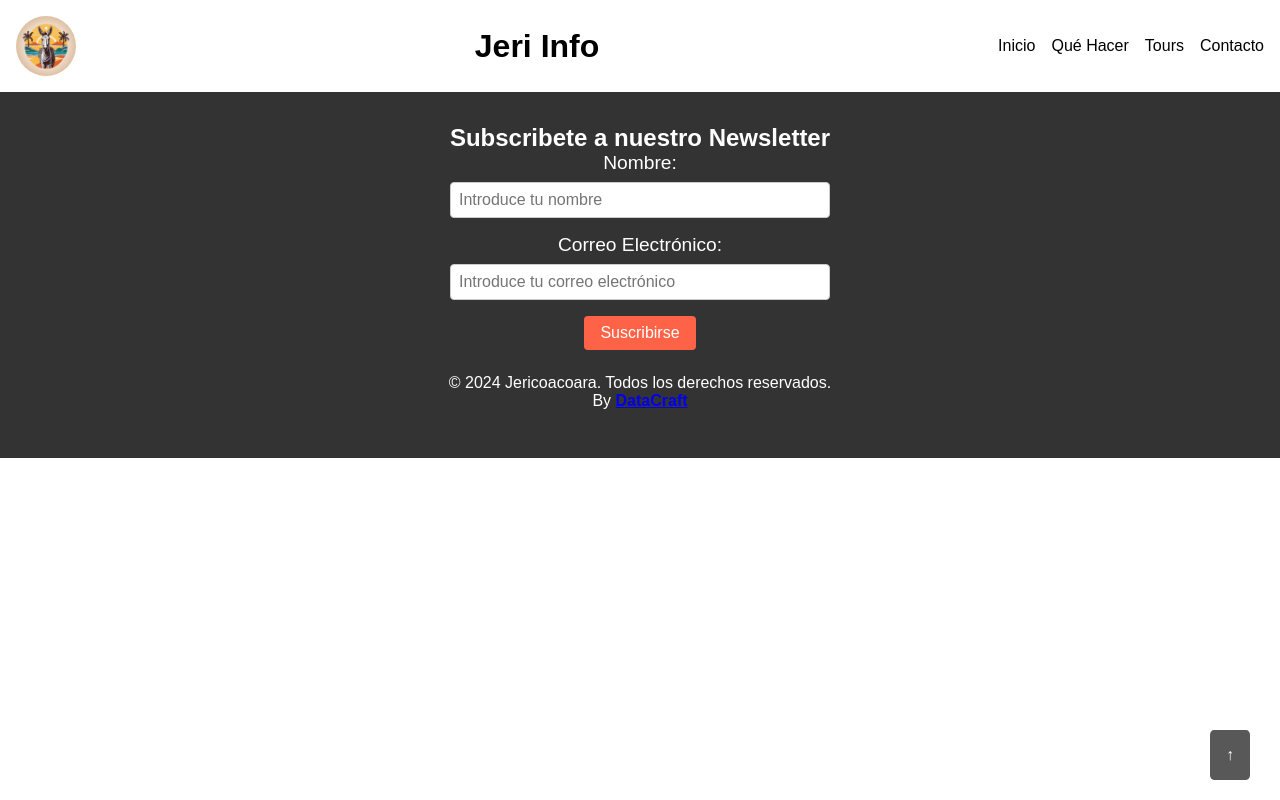
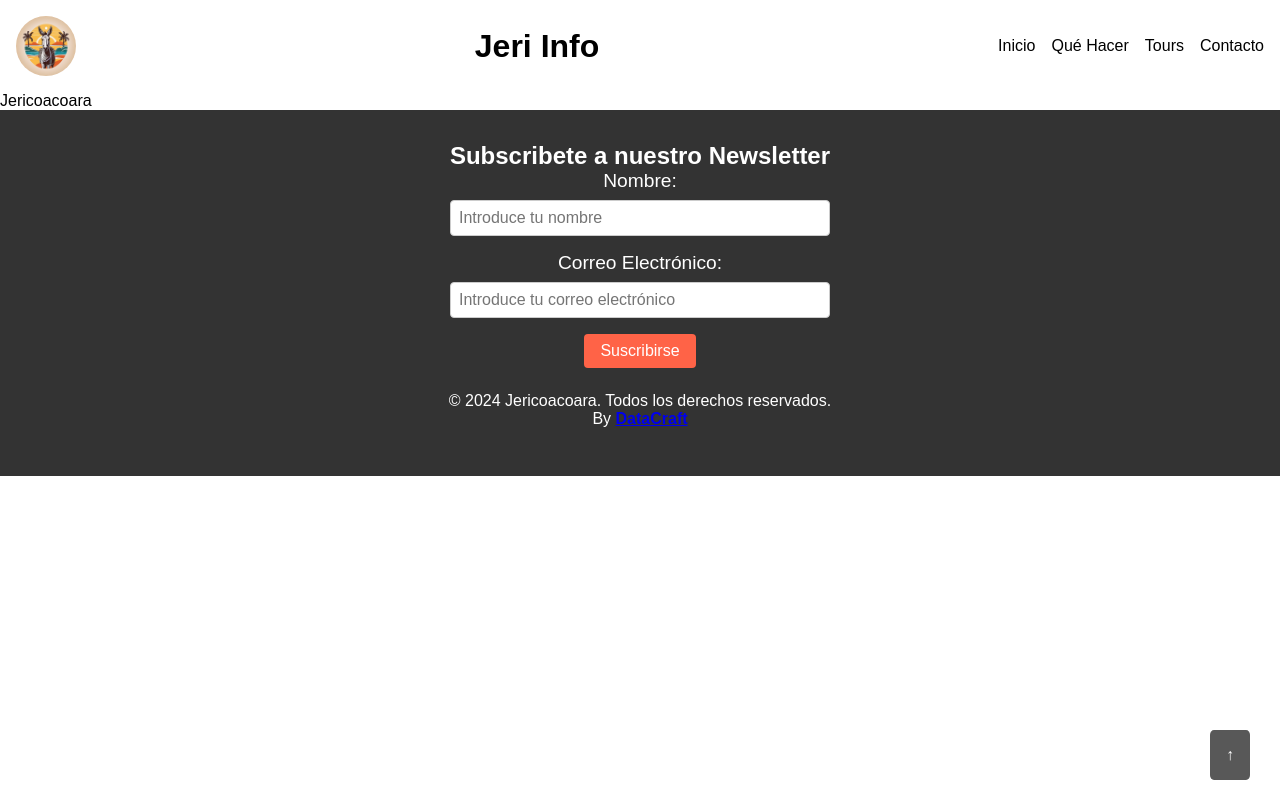
Before and after one commit to perezcatriel/jericoacoara.info, a Vue app in the folder frontend/: page /jericoacoara in a window 1280 px wide. Built offline with nearby package versions, Linux system fonts and the light colour scheme.

Commit message:
google.html

```diff
--- /dev/null
+++ b/frontend/public/google766f8406cfe300f6.html
@@ -0,0 +1 @@
+google-site-verification: google766f8406cfe300f6.html
--- a/frontend/src/components/CxHeroSection.vue
+++ b/frontend/src/components/CxHeroSection.vue
@@ -21,7 +21,7 @@ export default {
   },
   methods: {
     exploreMore() {
-      // Lógica para navegar a la sección de exploración
+      this.$router.push('/jericoacoara');
     }
   }
 };
--- a/frontend/src/routers/index.js
+++ b/frontend/src/routers/index.js
@@ -1,10 +1,12 @@
 import { createRouter, createWebHistory } from "vue-router";
 import Home from "../views/HomePage.vue";
 import BlogPost from "../views/BlogPost.vue";
+import JericoacoaraPage from '../views/JericoacoaraPage.vue';
 
 const routes = [
   { path: "/", name: "Home", component: Home },
   { path: "/blog-post", name: "BlogPost", component: BlogPost },
+  { path: "/jericoacoara", name: "JericoacoaraPage", component: JericoacoaraPage },
 ];
 
 const router = createRouter({
--- /dev/null
+++ b/frontend/src/views/JericoacoaraPage.vue
@@ -0,0 +1,7 @@
+<template>Jericoacoara</template>
+
+<script>
+export default {
+    name: "JericoacoraPage"
+}
+</script>
```
